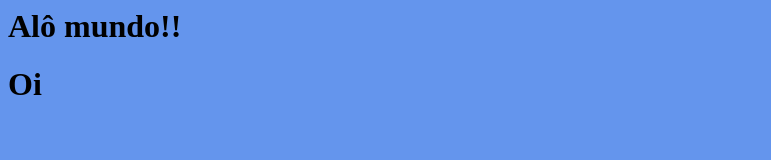
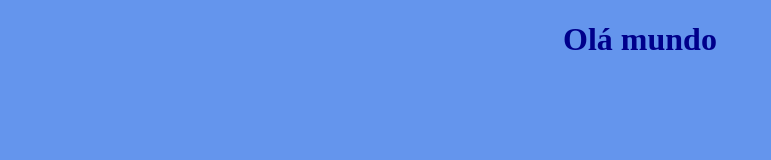
Before and after one commit to Pontgiulia/Gato, a plain HTML site: page index.html in a window 1280 px wide. Shown: the whole page, without its empty margins (0-771 px from the left). Drawn offline with Linux system fonts and the light colour scheme.

Commit message:
CSS fonte

```diff
--- a/index.html
+++ b/index.html
@@ -1,16 +1,22 @@
-<html>
+<!DOCTYPE html>
+<html lang="pt-br">
 <head>
-	<title>
-	  Meu primeiro site
-	</title>
+	<meta charset="UTF-8">
+	<meta http-equiv="X-UA-Compatible" content="IE=edge">
+	<meta name="viewport" content="width=device-width, initial-scale=1.0">
+	<title>Meu primeiro site</title>
 	<style>
 		body{
 			background-color: cornflowerblue;
 		}
+		h1{
+			color: darkblue;
+			text-align: center;
+		}
 	</style>
 </head>
 <body>
-	<h1>Alô mundo!!</h1>
-	<h1>Oi</h1>
+	<h1>Olá mundo</h1>
+
 </body>
 </html>
```
